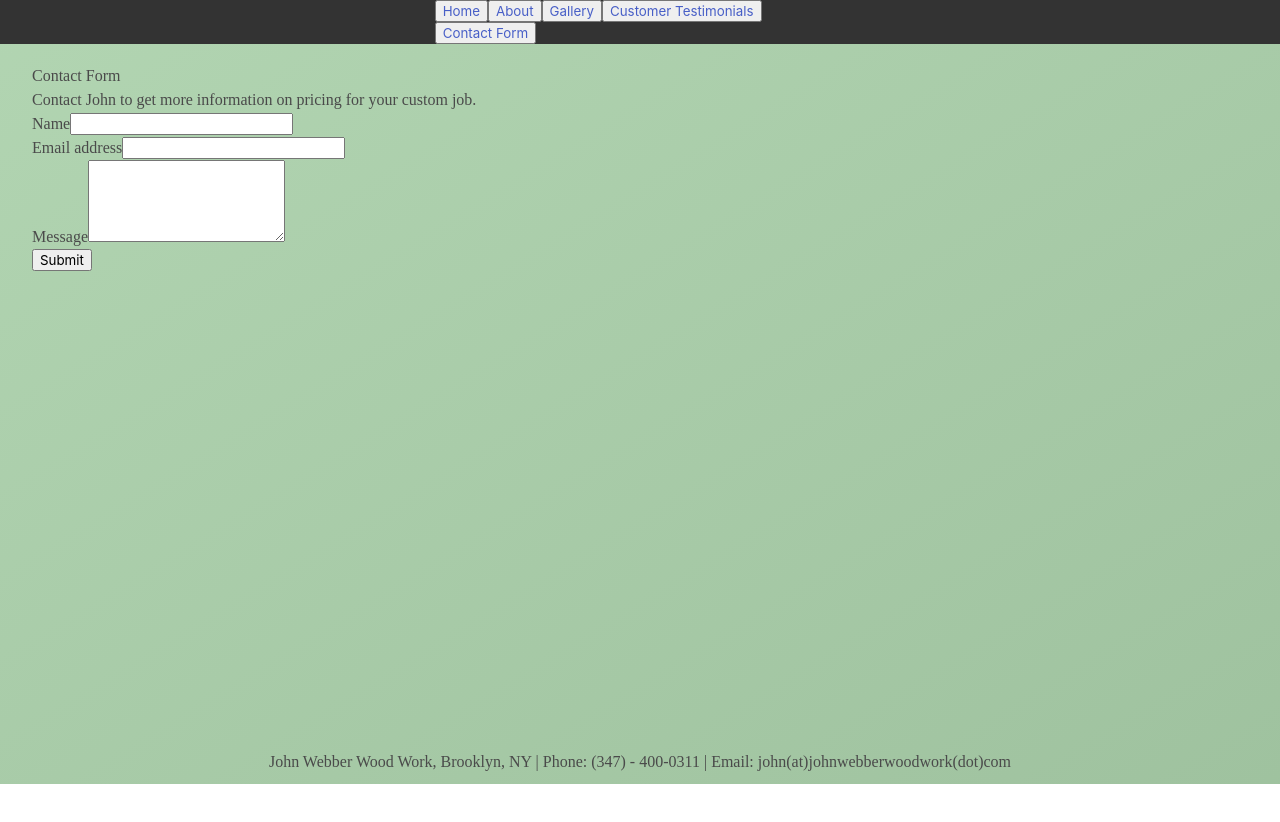
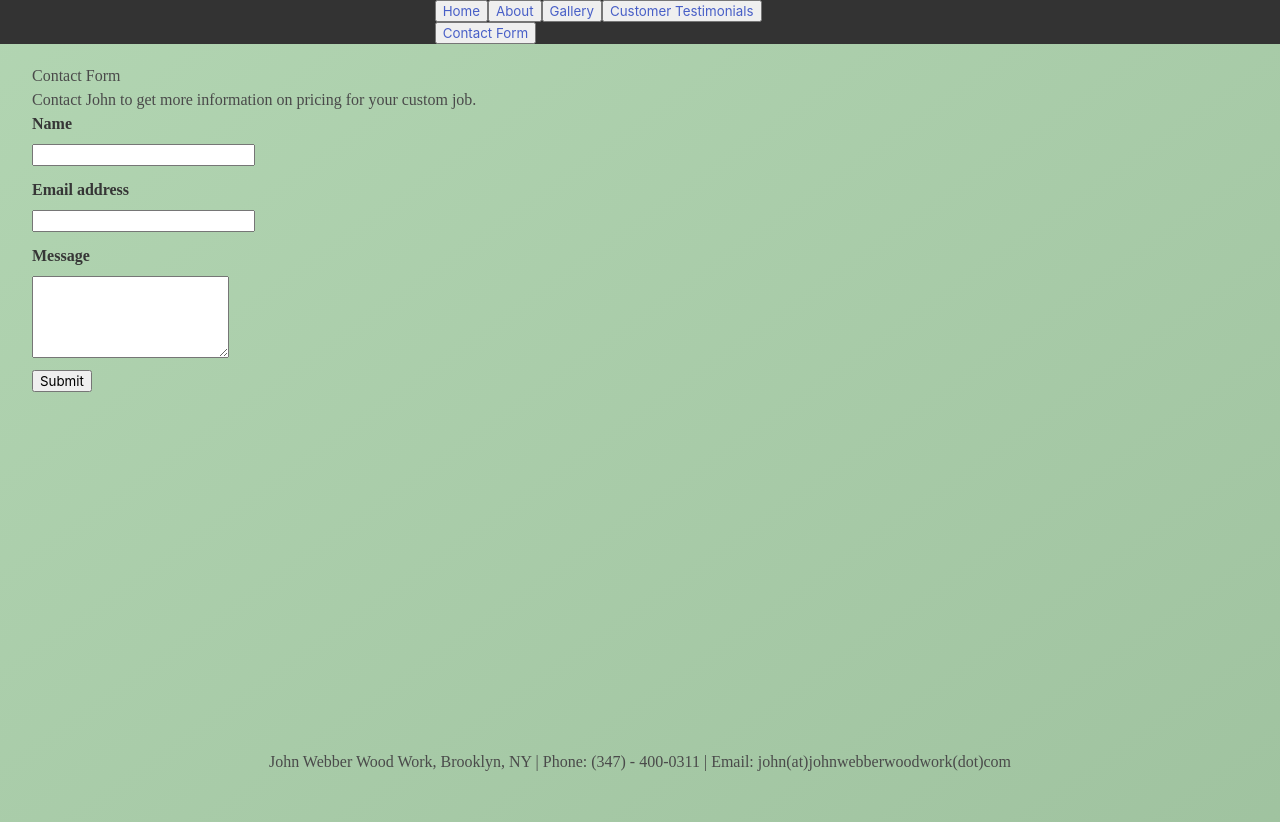
Before and after one commit to elizlotto/webberwoodwork, a React (Create React App) app in the folder client/: page /#/contact in a window 1280 px wide. Shown: the top 822 px of the page. Before the commit the page ends 800 px from the top, so only its background shows below. Built offline with nearby package versions, Linux system fonts and the light colour scheme; a web font is replaced by a local one.

Commit message:
added further bulma styling to contact

```diff
--- a/client/src/App.js
+++ b/client/src/App.js
@@ -22,7 +22,7 @@ const App = () => {
   return (
     <HashRouter>
       <main>
-      <NavigationBar/>
+        <NavigationBar />
         <Switch>
           <Route path="/" exact component={Home} />
           <Route path="/about" component={About} />
--- /dev/null
+++ b/client/src/components/ContactForm.css
@@ -0,0 +1,3 @@
+.contact {
+height: 100%;
+}
--- a/client/src/components/ContactForm.jsx
+++ b/client/src/components/ContactForm.jsx
@@ -1,5 +1,5 @@
 import React from 'react';
-
+import './ContactForm.css';
 
 class ContactForm extends React.Component {
   constructor(props) {
@@ -12,39 +12,42 @@ class ContactForm extends React.Component {
   }
 
   handleSubmit(e) {
-    console.log(this.state)
-    console.log('in handle Submit')
+    console.log(this.state);
+    console.log('in handle Submit');
     e.preventDefault();
     fetch('/send', {
-      method: "POST",
+      method: 'POST',
       body: JSON.stringify(this.state),
       headers: {
-        'Accept': 'application/json',
-        'Content-Type': 'application/json'
+        Accept: 'application/json',
+        'Content-Type': 'application/json',
       },
-    }).then(
-      (response) => (response.json())
-    ).then((response) => {
+    })
+      .then((response) => response.json())
+      .then((response) => {
         if (response.status === 'success') {
-        alert("Your message has been sent."); //change the state for a new view
+          alert('Your message has been sent.'); //change the state for a new view
         } else if (response.status === 'fail') {
-        alert("Message failed to send.")
+          alert('Message failed to send.');
         }
       });
 
     this.setState({
       name: '',
       email: '',
-      message: ''
-    })
+      message: '',
+    });
   }
 
   render() {
     return (
       <div className="contact">
         <form id="contact-form" onSubmit={this.handleSubmit.bind(this)} method="POST">
-          <div className="form-group">
-            <label htmlFor="name">Name</label>
+          <div className="field">
+            <label className="label" htmlFor="name">
+              Name
+            </label>
+            <div className="control">
               <input
                 type="text"
                 className="form-control"
@@ -52,8 +55,12 @@ class ContactForm extends React.Component {
                 onChange={this.onNameChange.bind(this)}
               />
             </div>
-          <div className="form-group">
-            <label htmlFor="InputEmail">Email address</label>
+          </div>
+          <div className="field">
+            <label className="label" htmlFor="InputEmail">
+              Email address
+            </label>
+            <div className="control">
               <input
                 type="email"
                 className="form-control"
@@ -61,8 +68,12 @@ class ContactForm extends React.Component {
                 onChange={this.onEmailChange.bind(this)}
               />
             </div>
-          <div className="form-group">
-            <label htmlFor="message">Message</label>
+          </div>
+          <div className="field">
+            <label className="label" htmlFor="message">
+              Message
+            </label>
+            <div className="control">
               <textarea
                 className="form-control"
                 rows="5"
@@ -70,9 +81,14 @@ class ContactForm extends React.Component {
                 onChange={this.onMessageChange.bind(this)}
               />
             </div>
+          </div>
+          <div class="field">
+            <div className="control">
               <button type="submit" className="btn">
                 Submit
               </button>
+            </div>
+          </div>
         </form>
       </div>
     );
@@ -89,7 +105,5 @@ class ContactForm extends React.Component {
   onMessageChange(e) {
     this.setState({ message: e.target.value });
   }
-
-
 }
 export default ContactForm;
--- a/client/src/components/Home.jsx
+++ b/client/src/components/Home.jsx
@@ -1,8 +1,8 @@
 import React from 'react';
-
+import './style.css';
 const Home = () => {
   return (
-    <div>
+    <div className="body-div">
       <h1>John Webber Woodwork</h1>
       <section>Welcome to John Webber Woodwork!
       John Webber has been providing quality woodwork for Victorian Flatbush for decades.
--- a/client/src/components/Portfolio.jsx
+++ b/client/src/components/Portfolio.jsx
@@ -1,11 +1,12 @@
 import React from 'React';
+import './style.css';
 
 const Portfolio = () => {
   return (
     /*use a loop to iterate through an array of images from the assets
     folder to have a simple one liner to handle all the html elements.
     */
-    <div>Images coming soon</div>
+    <div className="body-div">Images coming soon</div>
   );
 };
 
--- a/client/src/components/Testimonials.jsx
+++ b/client/src/components/Testimonials.jsx
@@ -1,10 +1,12 @@
 import React from 'React';
+import './style.css';
 
 const Testimonials = () => {
   //will probably want to store testimonials and loop instead of hardcoding
   //will hardcode for now.
+
   return (
-    <div>
+    <div className="body-div">
       Testimonials will show here.
     </div>
   )
```
Lines whose indentation alone changed are shown as unchanged.
